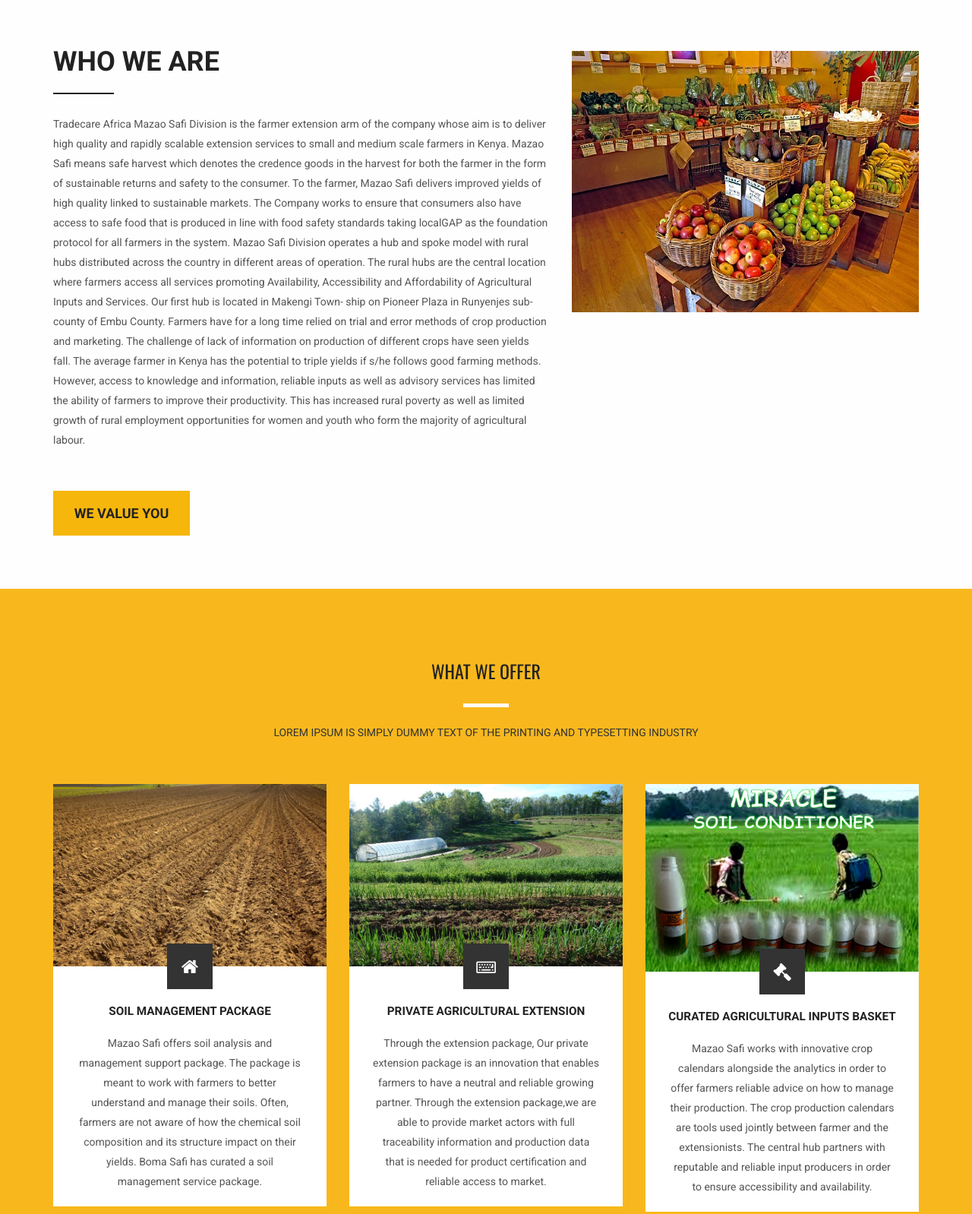
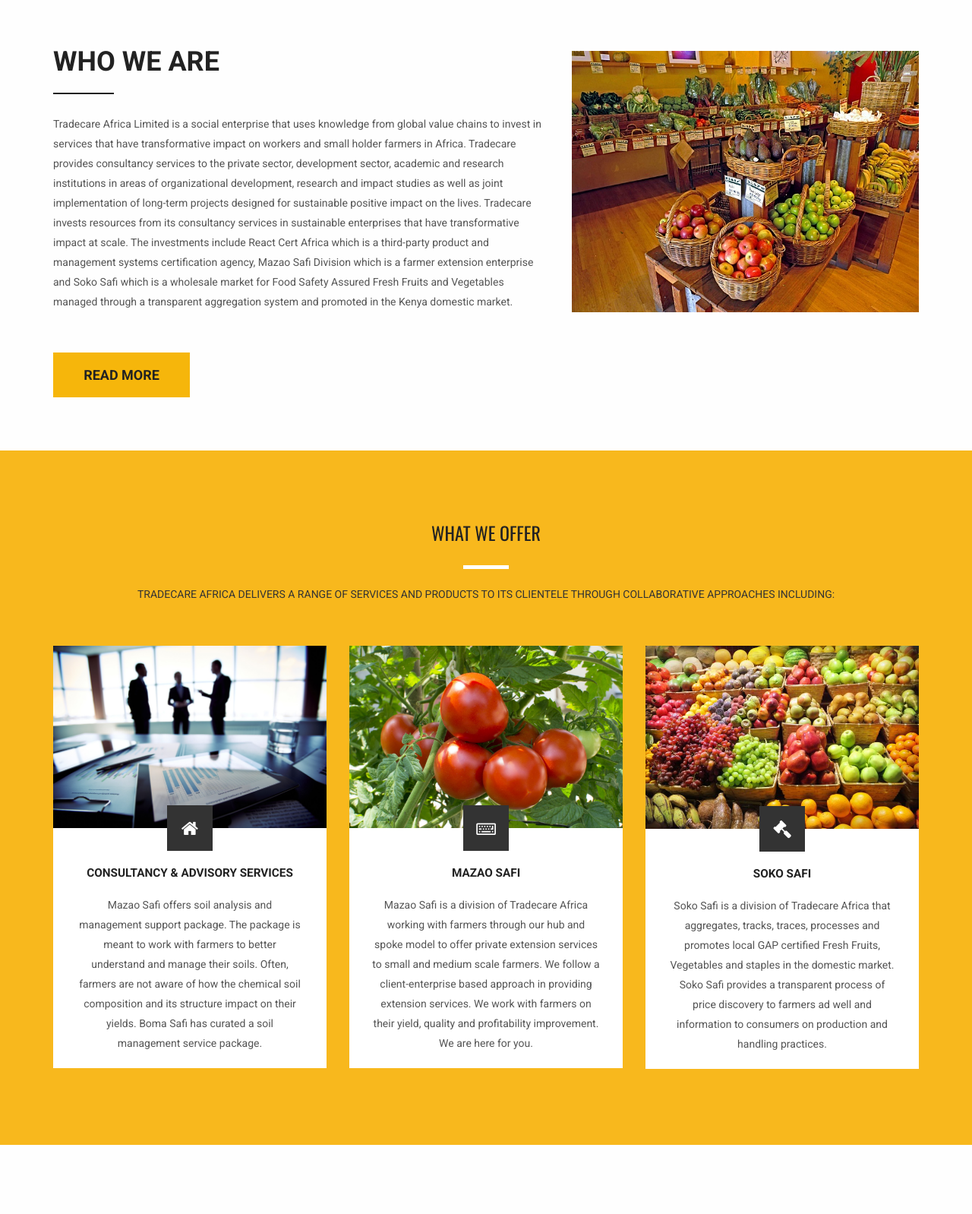
Before and after one commit to g-kelvin/Soko-Safi, a plain HTML site: page index.html in a window 1280 px wide. Shown: the part 1380-2978 px from the top of the page at 76% size. Drawn offline with nearby package versions, Linux system fonts and the light colour scheme.

Commit message:
our values edition

```diff
--- a/index.html
+++ b/index.html
@@ -199,27 +199,13 @@
                     <div class="subtittle">
                         <h2>WHO WE ARE</h2>
                     </div>
-                    <p>Tradecare Africa Mazao Safi Division is the farmer extension arm of the company whose
-                    aim is to deliver high quality and rapidly scalable extension services to small and medium
-                    scale farmers in Kenya. Mazao Safi means safe harvest which denotes the credence
-                    goods in the harvest for both the farmer in the form of sustainable returns and safety to
-                    the consumer. To the farmer, Mazao Safi delivers improved yields of high quality linked
-                    to sustainable markets. The Company works to ensure that consumers also have access to
-                    safe food that is produced in line with food safety standards taking localGAP as the
-                    foundation protocol for all farmers in the system.
-                    Mazao Safi Division operates a hub and spoke model with rural hubs distributed across the
-                    country in different areas of operation. The rural hubs are the central location where
-                    farmers access all services promoting Availability, Accessibility and Affordability of
-                    Agricultural Inputs and Services. Our first hub is located in Makengi Town- ship on Pioneer
-                    Plaza in Runyenjes sub-county of Embu County.
-                    Farmers have for a long time relied on trial and error methods of crop production and
-                    marketing. The challenge of lack of information on production of different crops have seen
-                    yields fall. The average farmer in Kenya has the potential to triple yields if s/he follows
-                    good farming methods. However, access to knowledge and information, reliable
-                    inputs as well as advisory services has limited the ability of farmers to improve their
-                    productivity. This has increased rural poverty as well as limited growth of rural employment
-                    opportunities for women and youth who form the majority of agricultural labour.</p>
-                    <a href="#" class="button_all">WE VALUE YOU</a>
+                    <p>Tradecare Africa Limited is a social enterprise that uses knowledge from global value chains to invest in services that have transformative impact on workers and small holder farmers in Africa. Tradecare provides consultancy services to the private sector, development sector, academic and research
+                    institutions in areas of organizational development, research and impact studies as well as joint
+                    implementation of long-term projects designed for sustainable positive impact on the lives.
+                    Tradecare invests resources from its consultancy services in sustainable enterprises that have
+                    transformative impact at scale. The investments include React Cert Africa which is a third-party product
+                    and management systems certification agency, Mazao Safi Division which is a farmer extension enterprise and Soko Safi which is a wholesale market for Food Safety Assured Fresh Fruits and Vegetables managed through a transparent aggregation system and promoted in the Kenya domestic market.</p>
+                    <a href="about.html" class="button_all">Read More</a>
                 </div>
                 <div class="col-md-5 col-sm-6 about_client">
                     <img src="images/about.jpg" alt="">
@@ -234,16 +220,16 @@
         <div class="container">
             <div class="tittle wow fadeInUp">
                 <h2>WHAT WE OFFER</h2>
-                <h4>Lorem Ipsum is simply dummy text of the printing and typesetting industry</h4>
+                <h4>Tradecare Africa delivers a range of services and products to its clientele through collaborative approaches including:</h4>
             </div>
             <div class="row construction_iner">
                 <div class="col-md-4 col-sm-6 construction">
                    <div class="cns-img">
-                        <img src="images/s.jpeg" alt="">
+                        <img src="images/s.jpg" alt="">
                    </div>
                    <div class="cns-content">
                         <i class="fa fa-home" aria-hidden="true"></i>
-                        <a href="#"><small>Soil Management Package</small></a>
+                        <a href="#"><small>Consultancy & Advisory Services</small></a>
                         <p>Mazao Safi offers soil analysis and
                         management support package. The package is meant to work with farmers to better understand and manage their soils.
                         Often, farmers are not aware of how the chemical soil composition and its structure impact on their yields. Boma Safi has curated a soil management service package. </p>
@@ -251,23 +237,23 @@
                 </div>
                 <div class="col-md-4 col-sm-6 construction">
                    <div class="cns-img">
-                        <img src="images/soil1.jpg" alt="">
+                        <img src="images/mazao.jpg" alt="">
                    </div>
                    <div class="cns-content">
                         <i class="fa fa-keyboard-o" aria-hidden="true"></i>
-                        <a href="#"><small>Private Agricultural Extension</small></a>
-                        <p>Through the extension package,
-                        Our private extension package is an innovation that enables farmers to have a neutral and reliable growing partner. Through the extension package,we are able to provide market actors with full traceability information and production data that is needed for product certification and reliable access to market.</p>
+                        <a href="#"><small>Mazao Safi</small></a>
+                        <p>Mazao Safi is a division of Tradecare Africa working with farmers through our hub and spoke model to offer private extension services to small and medium scale farmers. We follow a client-enterprise based approach in providing extension services. We work with farmers on their yield, quality and profitability improvement. We are here for you.</p>
                    </div>
                 </div>
                 <div class="col-md-4 col-sm-6 construction">
                    <div class="cns-img">
-                        <img src="images/soil3.jpg" alt="">
+                        <img src="images/soko.jpg" alt="">
                    </div>
                    <div class="cns-content">
                         <i class="fa fa-gavel" aria-hidden="true"></i>
-                        <a href="#"><small>Curated Agricultural Inputs Basket</small></a>
-                        <p>Mazao Safi works with innovative crop calendars alongside the analytics in order to offer farmers reliable advice on how to manage their production. The crop production calendars are tools used jointly between farmer and the extensionists. The central hub partners with reputable and reliable input producers in order to ensure accessibility and availability.</p>
+                        <a href="#"><small>Soko Safi</small></a>
+                        <p>Soko Safi is a division of Tradecare Africa that aggregates, tracks, traces, processes and       promotes local GAP certified Fresh Fruits, Vegetables and staples in the domestic market. Soko Safi
+                        provides a transparent process of price discovery to farmers ad well and information to consumers on production and handling practices.</p>
                    </div>
                 </div>
             </div>
@@ -284,7 +270,7 @@
             </div>
             <div class="feature_row row">
                 <div class="col-md-6 feature_img">
-                    <img src="images/store.jfif" alt="">
+                    <img src="images/f.jpg" alt="">
                 </div>
                 <div class="col-md-6 feature_content">
                     <div class="subtittle">
```
Also changed, not shown: images/f.jpg (added), images/logo.png (deleted), images/mazao.jpg (added), images/s.jpeg (deleted), images/s.jpg (added), images/soil1.jpg (deleted), images/soil3.jpg (deleted), images/soko.jpg (added), images/store.jpg.
